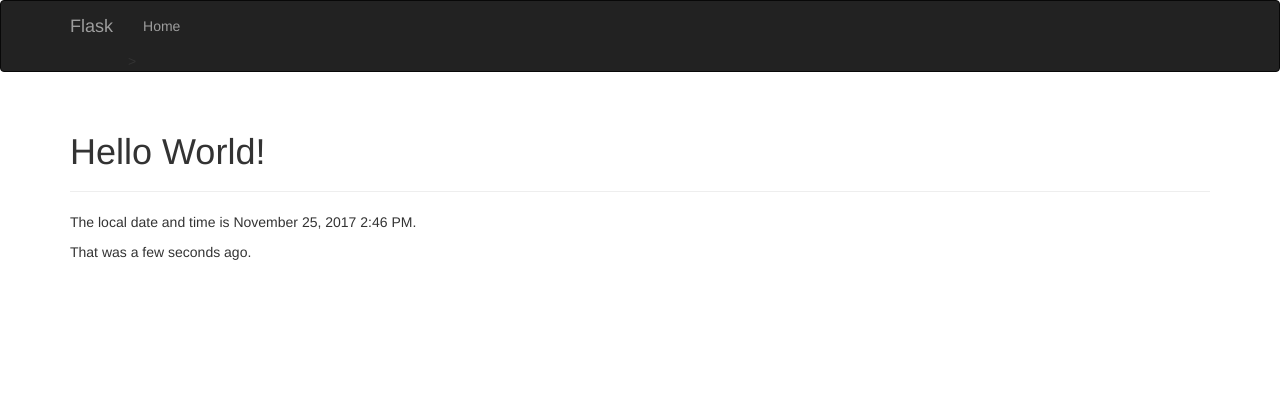
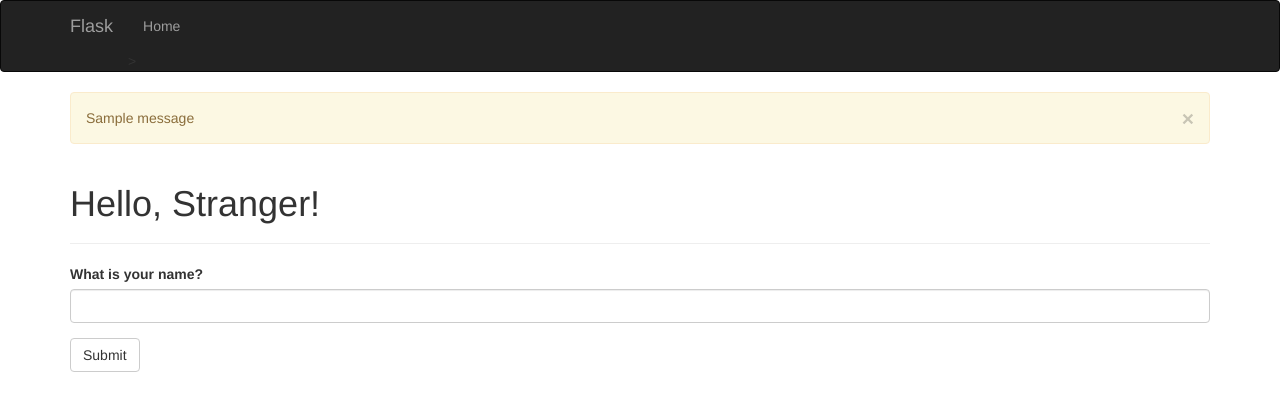
Before and after one commit to kiudou/flask_again, a Flask app: page / in a window 1280 px wide. Shown: the top 411 px of the page. Run offline with Flask 2, Linux system fonts and the light colour scheme; one stand-in notice (Sample message) is shown; some libraries are stand-ins or nearby versions.

Commit message:
third chapter completed

```diff
--- a/hello.py
+++ b/hello.py
@@ -1,32 +1,52 @@
 #coding:utf-8
-from flask import Flask
-from flask import render_template
+from flask import Flask, render_template,session, redirect, url_for, flash
 from flask_script import Manager
 from flask_bootstrap import Bootstrap
 from flask_moment import Moment
 from datetime import datetime
+from flask_wtf import Form
+from wtforms import StringField, SubmitField
+from wtforms.validators import Required
+
 app = Flask(__name__)
+app.config['SECRET_KEY'] = 'hard to guess string' #app.config字典可用于储存框架，扩展和程序本身的配置变量
 manager = Manager(app)
 bootstrap = Bootstrap(app) #对flask-Bootstrap的初始化
 moment =  Moment(app) #初始化
+
 #render_template 返回的页面
-@app.route('/')
+@app.route('/', methods=['GET', 'POST'])
 def index():
-    return render_template('index.html',current_time = datetime.utcnow()) #返回时间
+    form = NameForm()
+    if form.validate_on_submit():
+        old_name = session.get('name')
+        if old_name is not None and old_name != form.name.data: #比较与前一次提交的名字是否一致
+            flash('Looks like you have changed your name!')
+        session['name'] = form.name.data #用户会话，用于储存请求之间需要记住的值的字典
+        return redirect(url_for('index'))
+        # 这里重定向URL是程序的根地址，推荐使用url_for(),保证URL和路由兼容,而且修改路由名字后依然可用
+        # url_for()函数的第一个且唯一必须指定的参数是端点名，即路由的内部名字，默认下，路由端点为相应视图名字
+        # 这个示例中，处理根地址的视图函数是index(),所以传给url_for()的名字是index
+    return render_template('index.html',form=form, name=session.get('name'))
 
 @app.route('/user/<name>')
 def user(name):
 	return render_template('user.html',name=name)
 
+#返回响应和错误状态码
 @app.errorhandler(404)
 def page_not_found(e):
-    return render_template('404.html'), 404 #返回响应和错误状态码
+    return render_template('404.html'), 404
 
 @app.errorhandler(500)
 def internal_server_error(e):
     return render_template('500.html'),
 
-
+class NameForm(Form): #web表单
+    # 文本字段,StringField表示属性为type="text"的<input>属性,可选参数validators指定一个由验证函数组成的列表
+    # 接受用户提交数据之前验证数据，Required()确保提交的字段不为空
+    name = StringField('What is your name?', validators=[Required()])
+    submit = SubmitField('Submit') #提交按钮,SubmitField表示属性为type="text"的<input>属性
 
 
 if __name__=='__main__':
--- a/templates/base.html
+++ b/templates/base.html
@@ -40,6 +40,13 @@
 <!--内容-->
 {% block content%}
 <div class="container">
+	<!--Flask把get_flashed_messages()函数开放给模板，用来获取并渲染消息，data-dismiss带有可取消的警告-->
+	{% for message in get_flashed_messages() %}
+	<div class="alert alert-warning">
+		<button type="button" class="close" data-dismiss="alert">&times;</button>
+		{{ message }}
+	</div>
+	{% endfor %}
 	{% block page_content %}{% endblock %}
 </div>
 {% endblock %}
--- a/templates/index.html
+++ b/templates/index.html
@@ -1,14 +1,15 @@
 
-{% extends "base.html" %}
+{% extends "base.html" %} <!--继承base.html-->
+{% import "bootstrap/wtf.html" as wtf %} <!--进行表单渲染-->
 
 {% block title %}Flasky{% endblock %}
 
 {% block page_content %}
 <div class="page-header">
-    <h1>Hello World!</h1>
+    <h1>Hello, {% if name %} {{ name }}{% else %}Stranger{% endif %}!</h1>
 </div>
+{{ wtf.quick_form(form) }}
+
 <!--format('LLL')根据客户端电脑中的时区和区域设置渲染时期和时间，参数决定渲染方式，L到LLL分别对应不同的复杂度-->
 <!--fromNow()渲染相对时间戳.指定refresh后，如果一直呆在这个页面，会看到显示的文本变成a minute ago，2 minutes ago-->
-<p>The local date and time is {{ moment(current_time).format('LLL') }}.</p>
-<p>That was {{ moment(current_time).fromNow(refresh=True) }}.</p>
 {% endblock %}
--- /dev/null
+++ b/templates/wtf.html
@@ -0,0 +1,5 @@
+<form method="POST"> <!--表单-->
+	{{ form.hidden_tag() }}
+	{{ form.name.label }} {{ form.name(id='my-text-field') }}
+	{{ form.submit() }}
+</form>
```
